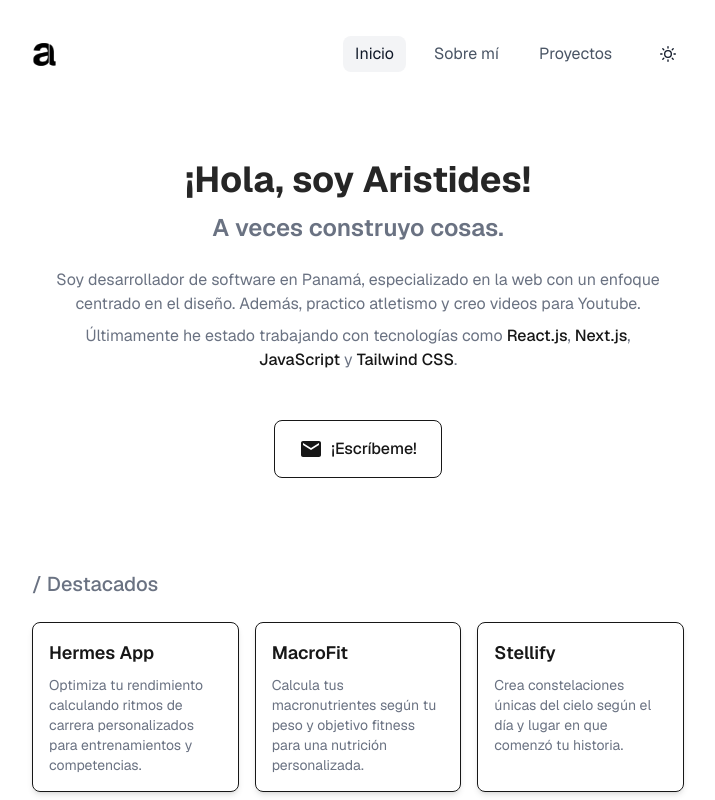
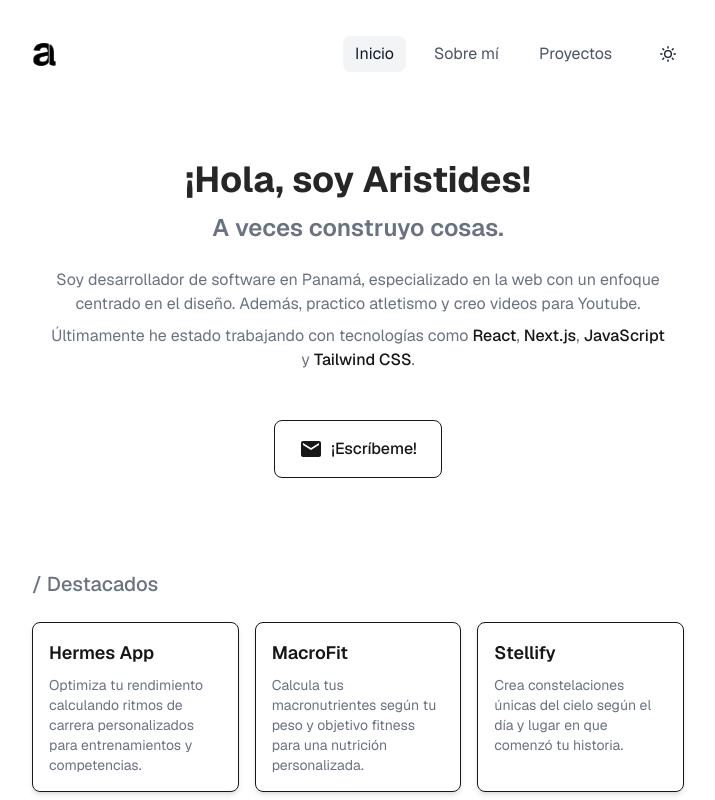
Before and after one commit to arisrodriguez/a-r, a Next.js app: page / in a window 1280 px wide. Shown: the top 800 px of the page, without its empty margins (282-997 px from the left). Built offline with nearby package versions, Linux system fonts and the light colour scheme.

Commit message:
ajustamos el texto React.js por React

```diff
--- a/src/app/components/Home/HomeHeader.tsx
+++ b/src/app/components/Home/HomeHeader.tsx
@@ -41,7 +41,7 @@ export default function HomeHeader() {
                 className="font-normal text-gray-500 dark:text-gray-300 text-base mt-2 max-w-2xl"
             >
                 Últimamente he estado trabajando con tecnologías como{" "}
-                <span className="text-neutral-900 dark:text-neutral-100 font-medium">React.js</span>,{" "}
+                <span className="text-neutral-900 dark:text-neutral-100 font-medium">React</span>,{" "}
                 <span className="text-neutral-900 dark:text-neutral-100 font-medium">Next.js</span>,{" "}
                 <span className="text-neutral-900 dark:text-neutral-100 font-medium">JavaScript</span> y{" "}
                 <span className="text-neutral-900 dark:text-neutral-100 font-medium">Tailwind CSS</span>.
```
